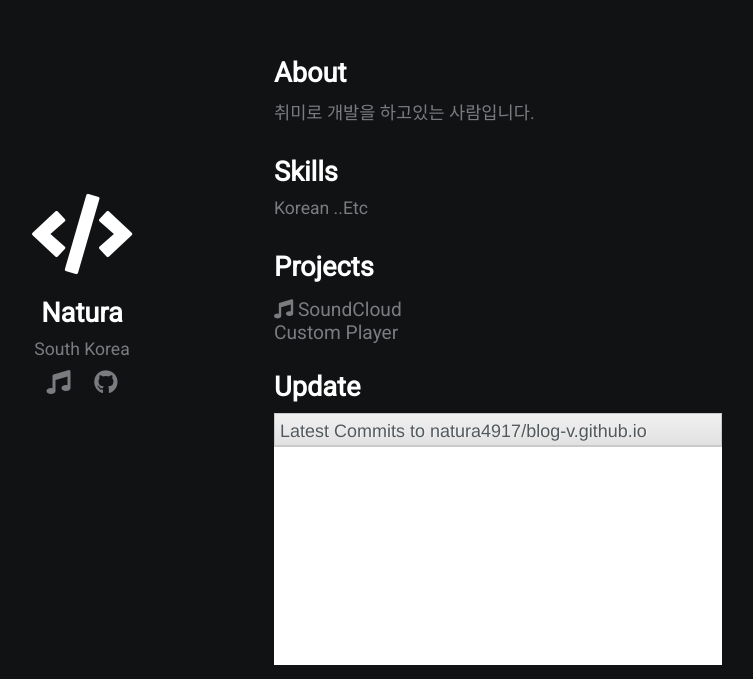
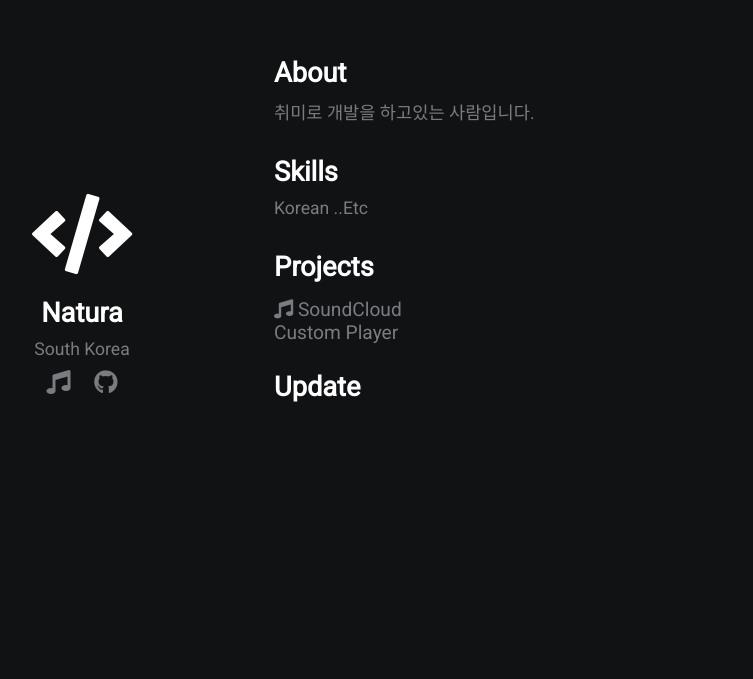
Before and after one commit to natura4917/blog-v.github.io, a plain HTML site: page index.html in a window 1280 px wide. Shown: the part 126-805 px from the top of the page, without its empty margins (366-1119 px from the left). Drawn offline with nearby package versions, Linux system fonts and the light colour scheme.

Commit message:
Update index.html

```diff
--- a/index.html
+++ b/index.html
@@ -27,8 +27,7 @@
 <!--             <h2>Contact</h2>
             <p>v-_-@Kakao.com</p> -->
             <h2>Update</h2>
-            <p><iframe src="./widget/latest-commits/index.html?username=natura4917&repo=blog-v.github.io&limit=3"
-                allowtransparency="true" frameborder="0" width="100%" height="252px"></iframe></p>
+
             <!-- <p><iframe src="https://schwartzadev.github.io/github-widget/?user=natura4917&repo=blog-v.github.io" height="135" frameBorder="0"></iframe></p> -->
 <!--             <p><a href="http://natura7724.blog.me" target="_blank"><img src="https://img.shields.io/badge/V-BLOG-brightgreen"></a></p> -->
         </div>
```
